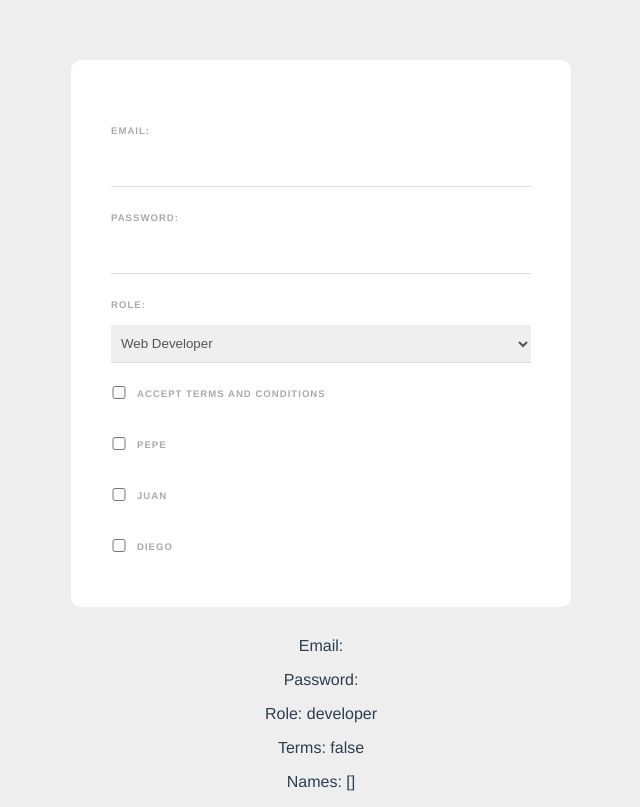
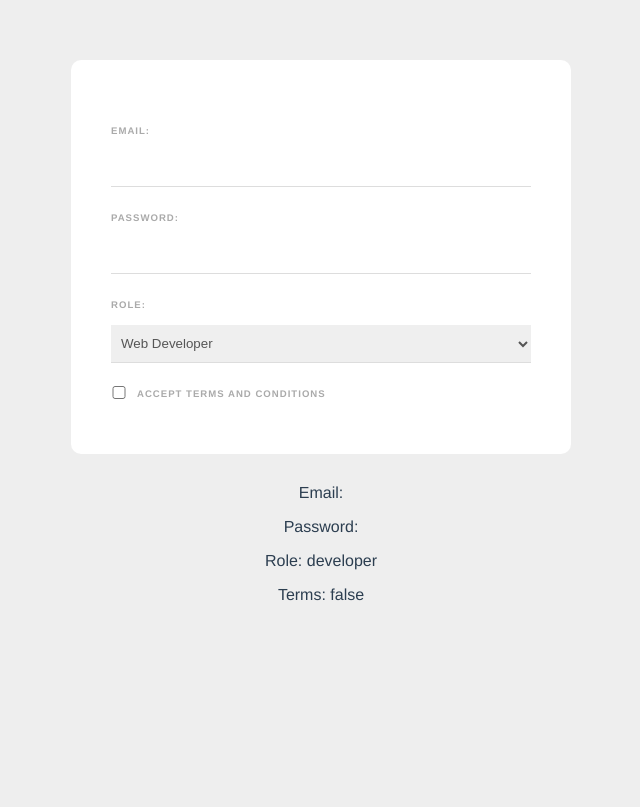
Before and after one commit to DiegoVargasM/Vue_Lessons, a Vue app in the folder L3-Forms_data_binding/web-form/: page / in a window 1280 px wide. Shown: the whole page, without its empty margins (319-959 px from the left). Built offline with nearby package versions, Linux system fonts and the light colour scheme.

Commit message:
Remove example checkboxes

```diff
--- a/L3-Forms_data_binding/web-form/src/components/SignupForm.vue
+++ b/L3-Forms_data_binding/web-form/src/components/SignupForm.vue
@@ -16,26 +16,12 @@
       <input type="checkbox" required v-model="terms" />
       <label>Accept terms and conditions</label>
     </div>
-
-    <div>
-      <input type="checkbox" value="pepe" v-model="names" />
-      <label>Pepe</label>
-    </div>
-    <div>
-      <input type="checkbox" value="juan" v-model="names" />
-      <label>Juan</label>
-    </div>
-    <div>
-      <input type="checkbox" value="diego" v-model="names" />
-      <label>Diego</label>
-    </div>
   </form>
 
   <p>Email: {{ email }}</p>
   <p>Password: {{ password }}</p>
   <p>Role: {{ role }}</p>
   <p>Terms: {{ terms }}</p>
-  <p>Names: {{ names }}</p>
 </template>
 
 <script>
@@ -46,7 +32,6 @@ export default {
       password: "",
       role: "developer",
       terms: false,
-      names: [],
     };
   },
 };
```
